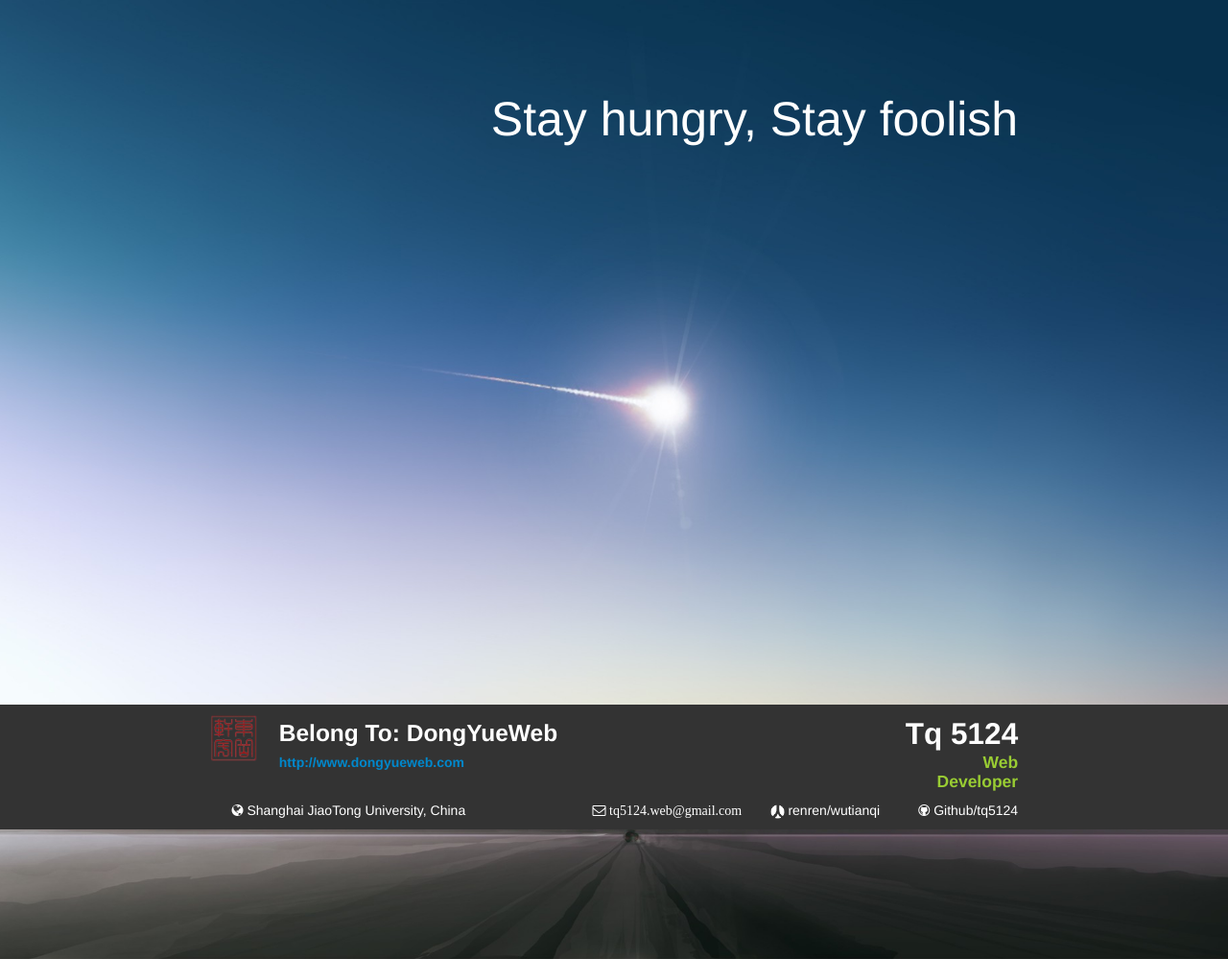
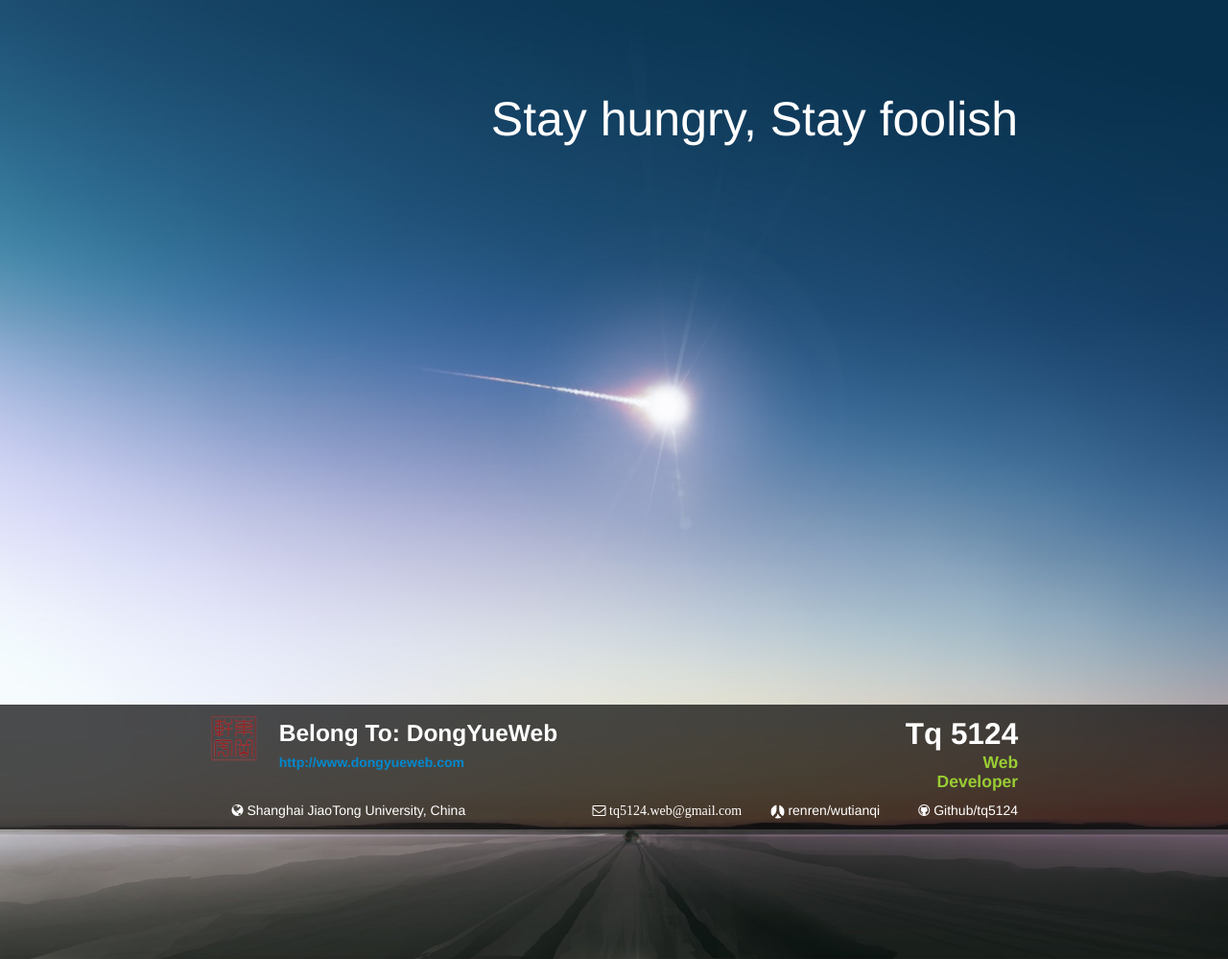
Before and after one commit to tq5124/tq5124.github.io, a PHP site: page / in a window 1280 px wide. Shown: the part 51-1050 px from the top of the page at 96% size. Run offline with PHP 8.4, Linux system fonts and the light colour scheme.

Commit message:
change the foot background using alpha

```diff
--- a/src/css/custom.css
+++ b/src/css/custom.css
@@ -34,7 +34,7 @@ footer{
     transition: 0.3s;
     padding-top: 10px;
 
-    background-color: #333;
+    background-color: rgba(0,0,0,0.7);
     color: #fff;
 }
 .footer_appear{
```
